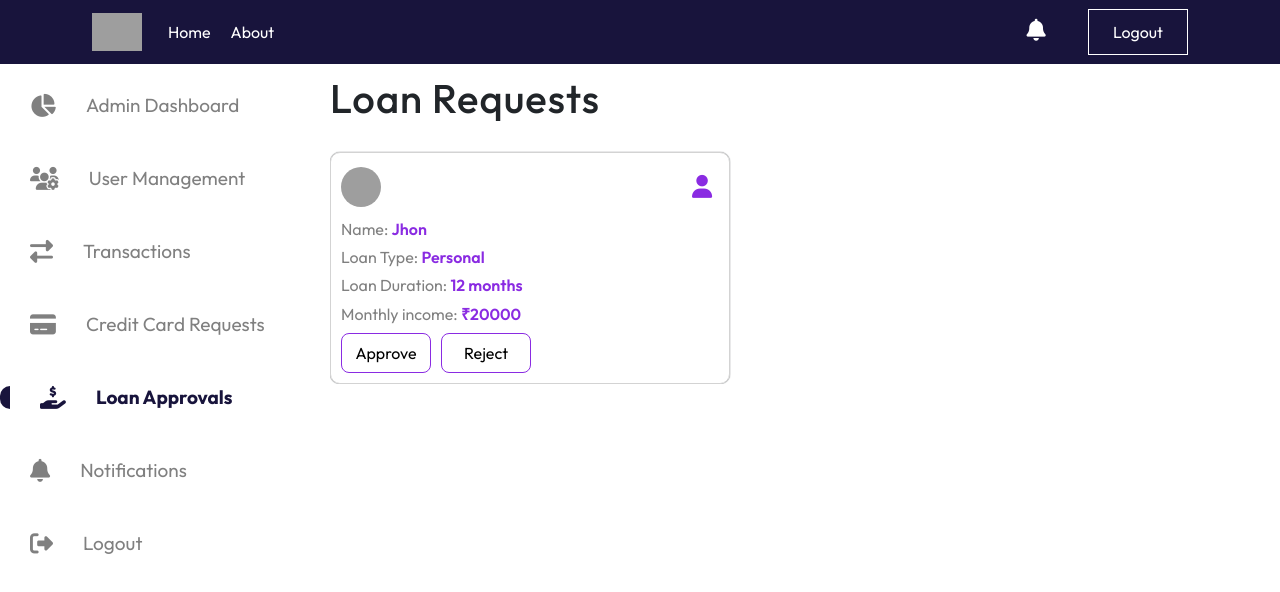
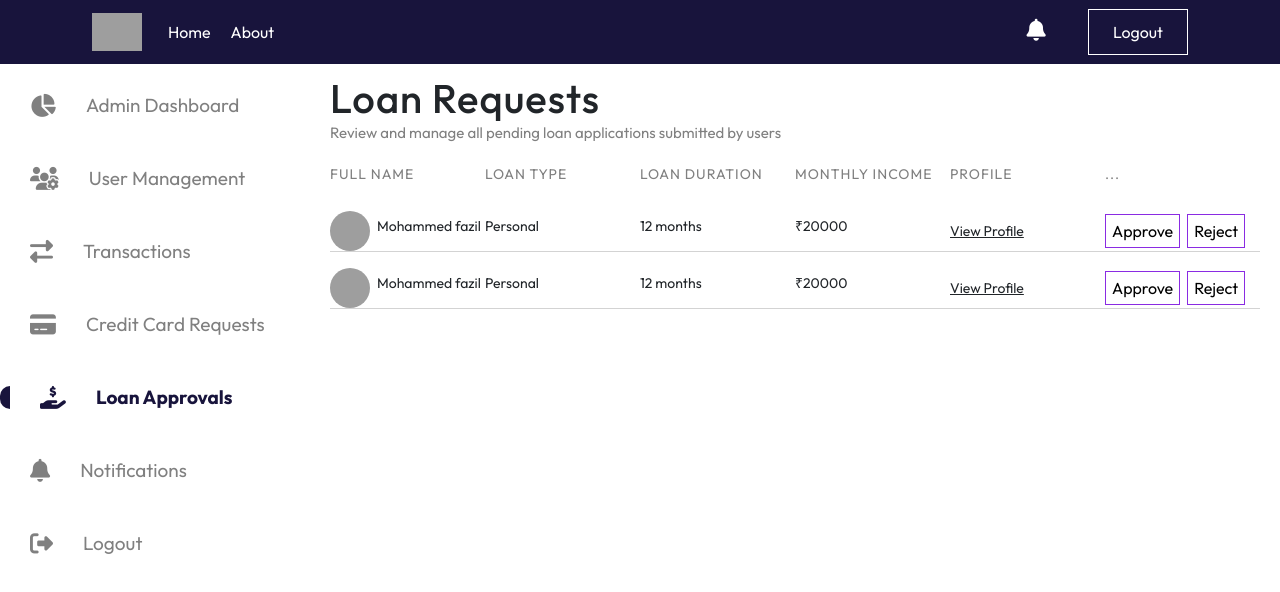
Before and after one commit to mohammedfazil2005/onlineBankingSystem-MERN, a React (Vite) app: page /admindashboard in a window 1280 px wide. Both pictures are taken after a click on the element "Loan Approvals". Shown: the top 592 px of the page. Built offline with nearby package versions, Linux system fonts and the light colour scheme; grey boxes are pictures that could not be loaded.

Commit message:
loan table updated

```diff
--- a/src/pages/admin/homeadminright/homeUserProfile/HomeUserProfile.css
+++ b/src/pages/admin/homeadminright/homeUserProfile/HomeUserProfile.css
@@ -86,3 +86,19 @@
     background-color: blueviolet;
     color: white;
 }
+
+.home-user-profile-admin-details{
+    display: flex;
+    flex-wrap: wrap;
+    gap: 50px;
+    width: 80%;
+}
+.home-user-profile-admin-details div{
+    border-bottom: 1px solid lightgray;
+}
+.home-user-profile-admin-details div h6{
+    font-weight: 400;
+}
+.home-user-profile-admin-details div h6 span{
+    margin-left: 10px;
+}
--- a/src/pages/admin/homeadminright/homeUserProfile/HomeUserProfile.jsx
+++ b/src/pages/admin/homeadminright/homeUserProfile/HomeUserProfile.jsx
@@ -63,9 +63,71 @@ const HomeUserProfile = () => {
                     </main>
                 </div>
                 <div className="home-user-profile-admin-details">
-                    <div>
-                        <h6><i class="fa-solid fa-house"></i> Kerala</h6>
+                    <div className="admin-profile-detail">
+                        <h6>
+                            <i class="fa-solid fa-user"></i>
+                            <span> Name: John Doe </span>
+                        </h6>
                     </div>
+
+
+                    <div className="admin-profile-detail">
+                        <h6>
+                            <i class="fa-solid fa-user-shield"></i>
+                            <span> Role: Customer </span>
+                        </h6>
+                    </div>
+
+
+                    <div className="admin-profile-detail">
+                        <h6>
+                            <i class="fa-solid fa-envelope"></i>
+                            <span> Email: john.doe@example.com </span>
+                        </h6>
+                    </div>
+
+
+                    <div className="admin-profile-detail">
+                        <h6>
+                            <i class="fa-solid fa-phone"></i>
+                            <span> Phone: +91 98765 43210 </span>
+                        </h6>
+                    </div>
+
+
+                    <div className="admin-profile-detail">
+                        <h6>
+                            <i class="fa-solid fa-toggle-on"></i>
+                            <span> Status: Active </span>
+                        </h6>
+                    </div>
+
+
+                    <div className="admin-profile-detail">
+                        <h6>
+                            <i class="fa-solid fa-wallet"></i>
+                            <span> Monthly Income: ₹5000 </span>
+                        </h6>
+                    </div>
+
+
+                    <div className="admin-profile-detail">
+                        <h6>
+                            <i class="fa-solid fa-clock"></i>
+                            <span> Last Login: 18 March 2025, 10:30 AM </span>
+                        </h6>
+                    </div>
+
+
+                    <div className="admin-profile-detail">
+                        <h6>
+                            <i class="fa-solid fa-map-marker-alt"></i>
+                            <span> Address: Kerala, India </span>
+                        </h6>
+                    </div>
+
+
+
                 </div>
             </div>
 
@@ -162,8 +224,8 @@ const HomeUserProfile = () => {
                         </div>
                     </div>
                 </div>
-                <div className="heading-dashboard" style={{marginTop:'50px'}}>
-                    <h1 style={{fontSize:'24px'}}>User Transaction Analysis</h1>
+                <div className="heading-dashboard" style={{ marginTop: '50px' }}>
+                    <h1 style={{ fontSize: '24px' }}>User Transaction Analysis</h1>
                     <p>Review and analyze user credit and debit card transactions.</p>
                 </div>
                 <div>
--- a/src/pages/admin/homeadminright/homeadminloanrequests/HomeAdminLoanRequests.css
+++ b/src/pages/admin/homeadminright/homeadminloanrequests/HomeAdminLoanRequests.css
@@ -2,7 +2,7 @@
     display: flex;
     flex-direction: column;
     margin-right: 20px;
-    gap: 30px;
+
 }
 .home-admin-loan-requests-heading{
     display: flex;
@@ -12,71 +12,25 @@
 .home-admin-loan-requests-heading h1{
     letter-spacing: 1px;
 }
-.home-admin-loan-main{
-    display: flex;
-    flex-wrap: wrap;
+.home-admin-loan-requests-heading p{
+    font-size: 15px;
+    color: gray;
 }
 
-.home-admin-loan-parent-box{
-    display: flex;
-    width: 400px;
-    padding: 10px;
-    border-radius: 10px;
-    border: 1px solid lightgray;
-    box-shadow: 0px 0px 1px;
-}
-
-.home-admin-loan-left{
-    display: flex;
-    flex-direction: column;
-    gap: 9px;
-    width: 100%;
-}
-
-.home-admin-loan-left img{
-    width: 40px;
-    height: 40px;
-    border-radius: 50%;
-}
-
-.home-admin-loan-left h5{
-    font-size: 16px;
-    color: gray;
-    font-weight: 400;
-}
-.home-admin-loan-left h5 span{
-    font-weight: 600;
-    color: blueviolet;
-}
-
-.home-admin-loan-left button{
-    padding: 7px;
+.btn-loan-req-div button{
     background-color: white;
     border: 1px solid blueviolet;
-    border-radius: 8px;
+    padding: 4px 6px;
+
 }
-.home-admin-loan-left button:hover{
-    background-color: blueviolet;
-    color: white;
-}
-
-.button-div-loan-admin{
-    display: flex;
-    gap: 10px;
-}
-
-.button-div-loan-admin button{
-    width: 90px;
-}
-
-.home-loan-profile-admin{
-    display: flex;
-    justify-content: space-between;
+.home-admin-credit-req-tables{
+    display: grid;
+    grid-template-columns: 1fr 1fr 1fr 1fr 1fr 1fr;
     align-items: center;
 }
 
-.home-loan-profile-admin button{
-    border: none;
-    color: blueviolet;
-    font-size: 23px;
+.home-admin-credit-req-tables div{
+    display: flex;
+    gap: 7px;
+    align-items: center;
 }
--- a/src/pages/admin/homeadminright/homeadminloanrequests/HomeAdminLoanRequests.jsx
+++ b/src/pages/admin/homeadminright/homeadminloanrequests/HomeAdminLoanRequests.jsx
@@ -1,34 +1,57 @@
 import React from 'react'
 import './HomeAdminLoanRequests.css'
+import { Link } from 'react-router-dom'
+import '../homeadmincreditCardRequests/HomeAdminCreditCardReq.css'
+
 const HomeAdminLoanRequests = () => {
   return (
     <div className='home-admin-loan-requests-parent'>
 
       <div className="home-admin-loan-requests-heading">
         <h1>Loan Requests</h1>
+        <p>Review and manage all pending loan applications submitted by users</p>
       </div>
-        <div className="home-admin-loan-main">
 
-        <div className="home-admin-loan-parent-box">
-            <div className='home-admin-loan-left'>
-                <div className='home-loan-profile-admin'>
-                <img src="https://img.freepik.com/free-photo/curly-man-with-broad-smile-shows-perfect-teeth-being-amused-by-interesting-talk-has-bushy-curly-dark-hair-stands-indoor-against-white-blank-wall_273609-17092.jpg?semt=ais_hybrid" alt="" />
-                <button><i className="fa-solid fa-user"></i></button>
 
+      <div className="home-admin-credit-req-tables heading-req-table mb-3">
+        <p>FULL NAME</p>
+        <p>Loan Type </p>
+        <p> Loan Duration</p>
+        <p>Monthly income</p>
+        <p>Profile</p>
+        <p>...</p>
       </div>
-                <h5>Name: <span>Jhon</span></h5>
-                <h5>Loan Type: <span>Personal</span></h5>
-                <h5>Loan Duration: <span>12 months</span></h5>
-                <h5>Monthly income: <span>₹20000</span></h5>
-                <div className='button-div-loan-admin'>
+      <div className="home-admin-credit-req-tables heading-req-content mb-3">
+        <div>
+          <img src="https://png.pngtree.com/png-clipart/20230927/original/pngtree-man-in-shirt-smiles-and-gives-thumbs-up-to-show-approval-png-image_13146336.png" style={{width:'40px',height:'40px',borderRadius:'50%'}} alt="" />
+          <p>Mohammed fazil</p>
+        </div>
+        <p>Personal</p>
+        <p>12 months</p>
+        <p>₹20000</p>
+        <Link>View Profile</Link>
+        <div className='btn-loan-req-div'>
+          <button>Approve</button>
+          <button>Reject</button>
+        </div>
+      </div>
+
+      <div className="home-admin-credit-req-tables heading-req-content">
+        <div>
+          <img src="https://png.pngtree.com/png-clipart/20230927/original/pngtree-man-in-shirt-smiles-and-gives-thumbs-up-to-show-approval-png-image_13146336.png" style={{width:'40px',height:'40px',borderRadius:'50%'}} alt="" />
+          <p>Mohammed fazil</p>
+        </div>
+        <p>Personal</p>
+        <p>12 months</p>
+        <p>₹20000</p>
+        <Link>View Profile</Link>
+        <div className='btn-loan-req-div'>
           <button>Approve</button>
           <button>Reject</button>
         </div>
       </div>
 
     </div>
-        </div>
-    </div>
   )
 }
 
```
Lines whose indentation alone changed are shown as unchanged.
